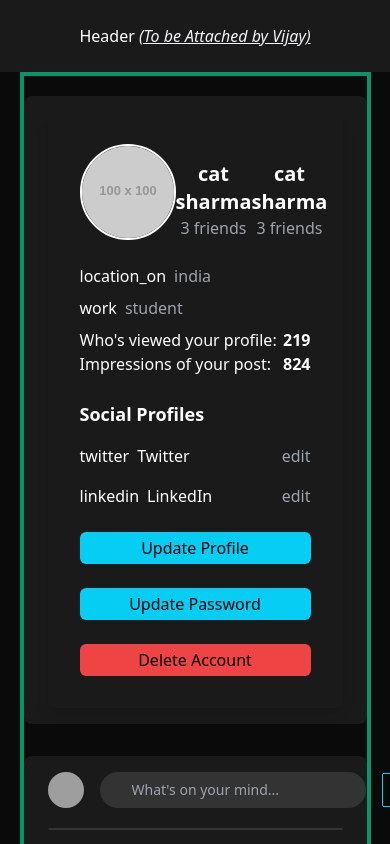
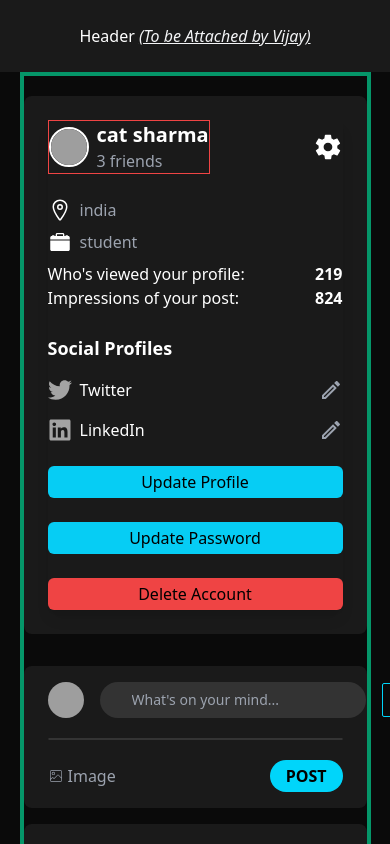
Before and after one commit to Virendra9824/LinkUp, a React (Create React App) app in the folder Frontend/: page / in a window 390 px wide. Shown: the top 844 px of the page. Built offline with nearby package versions, Linux system fonts and the light colour scheme; grey boxes are pictures that could not be loaded.

Commit message:
add single user +usersuggested +  Suggesteduse component and update userdetail.

```diff
--- /dev/null
+++ b/Frontend/src/components/SuggestedUser/SuggestedUser.jsx
@@ -0,0 +1,23 @@
+import React from 'react'
+import { IoPersonAddOutline } from "react-icons/io5";
+
+
+import SingleUser from '../home/SingleUser';
+
+export default function SuggestedUser() {
+  return (
+
+    <div>
+            <div className="bg-[#1A1A1A] rounded-lg p-4">
+                <h3 className="font-semibold text-sm mb-4">Suggested For You</h3>
+                <div className="space-y-4">
+                    {/* Suggested User 1 */}
+                    <><SingleUser/></>
+
+                    {/* Suggested User 2 */}
+                    <><SingleUser/></>
+                </div>
+            </div>
+        </div>
+  )
+}
--- /dev/null
+++ b/Frontend/src/components/home/SingleUser.jsx
@@ -0,0 +1,26 @@
+import React from "react";
+import { IoPersonAddOutline } from "react-icons/io5";
+export default function SingleUser() {
+  return (
+    <div>
+      <div className="flex items-center justify-between">
+        <div className="flex items-center space-x-3">
+          <img
+            src="https://firebasestorage.googleapis.com/v0/b/snap-it-vaibhav.appspot.com/o/1691574321851vbv%20dp.jpeg?alt=media&token=ad848919-3e13-469b-b308-1231181daf84" // Replace with actual user profile image URL
+            alt="User 1"
+            className="w-10 h-10 rounded-full"
+          />
+          <div>
+            <p className="font-medium">Vaibhav Sachdeva</p>
+            <p className="text-sm text-gray-400">Software Developer</p>
+          </div>
+        </div>
+        <button className=" p-4 rounded-full">
+          <span className=" text-white">
+            <IoPersonAddOutline className="text-2xl" />
+          </span>
+        </button>
+      </div>
+    </div>
+  );
+}
--- a/Frontend/src/components/home/UserDetails.jsx
+++ b/Frontend/src/components/home/UserDetails.jsx
@@ -1,40 +1,77 @@
 import React from "react";
+import { MdOutlineEdit } from "react-icons/md";
+import { FaTwitter } from "react-icons/fa";
+import { FaLinkedin } from "react-icons/fa6";
+import { IoLocationOutline } from "react-icons/io5";
+import { IoIosBriefcase } from "react-icons/io";
+import { IoMdSettings } from "react-icons/io";
 
 export default function UserDetails() {
   // let { username, commentData, profilePic } = props;
+  const profilePic =
+    "https://images.unsplash.com/photo-1494790108377-be9c29b29330?q=80&w=2187&auto=format&fit=crop&ixlib=rb-4.0.3&ixid=M3wxMjA3fDB8MHxwaG90by1wYWdlfHx8fGVufDB8fHx8fA%3D%3D";
+
   return (
-    <div className="bg-[#1A1A1A] h-fit px-6 py-4 rounded-lg">
-      <div className='flex justify-center items-center text-[#C2C2C2]'>
-        <div className="max-w-xxl  text-white rounded-lg shadow-lg p-8">
-          <div className="flex items-center justify-evenly ">
-            <img
-              src="https://via.placeholder.com/100" // Replace with actual image URL
-              alt="profile"
-              className="w-24 h-24 rounded-full border-2 border-white"
-            />
-            <div className="text-center mt-4">
-              <h2 className="text-xl font-semibold">cat sharma</h2>
-              <p className="text-gray-400">3 friends</p>
+    <div className="bg-[#1A1A1A] h-fit p-6 rounded-lg ">
+      <div className="flex justify-center items-center text-[#C2C2C2]">
+        <div className="max-w-xxl  text-white rounded-lg shadow-lg ">
+          {/* <div className="flex items-center justify-between ">
+            <div className="flex gap-x-2 justify-center items-center border-red-500 border ">
+              <img
+                src={profilePic} // Replace with actual image URL
+                alt="profile"
+                className="aspect-square  xs:w-12 w-10 a rounded-full border-2 border-white "
+              />
+              <div className=" flex-col items-center mt-4 border border-white">
+                <h2 className="text-xl font-semibold">cat sharma</h2>
+                <p className="text-gray-400">3 friends</p>
+              </div>
             </div>
             <div className="text-center mt-4">
-              <h2 className="text-xl font-semibold">cat sharma</h2>
-              <p className="text-gray-400">3 friends</p>
+              <IoMdSettings className="text-3xl " />
+            </div>
+          </div> */}
+          <div className="flex items-center justify-between">
+            <div className="flex gap-x-2 items-center border-red-500 border">
+              <img
+                src={profilePic} // Replace with actual image URL
+                alt="profile"
+                className="aspect-square xs:w-12 w-10 rounded-full border-2 border-white"
+              />
+              <div className="flex flex-col justify-center items-start">
+                {" "}
+                {/* Adjusted classes here */}
+                <h2 className="text-xl font-semibold">cat sharma</h2>
+                <p className="text-gray-400">3 friends</p>
+              </div>
+            </div>
+            <div className="text-center">
+              <IoMdSettings className="text-3xl" />
             </div>
           </div>
 
-
           <div className="mt-6 space-y-2 ">
             <div className="flex items-center space-x-2">
-              <span className="material-icons">location_on</span>
+              <span className="">
+                <IoLocationOutline className="text-2xl" />
+              </span>
               <span className="text-gray-400">india</span>
             </div>
             <div className="flex items-center space-x-2">
-              <span className="material-icons">work</span>
+              <span className="">
+                <IoIosBriefcase className="text-2xl" />
+              </span>
               <span className="text-gray-400">student</span>
             </div>
             <div className="mt-4 flex-col ">
-              <p className='flex justify-between'><span>Who's viewed your profile: </span><span className="font-bold">219</span></p>
-              <p className='flex justify-between'><span>Impressions of your post:</span> <span className="font-bold">824</span></p>
+              <p className="flex justify-between">
+                <span>Who's viewed your profile: </span>
+                <span className="font-bold">219</span>
+              </p>
+              <p className="flex justify-between">
+                <span>Impressions of your post:</span>{" "}
+                <span className="font-bold">824</span>
+              </p>
             </div>
           </div>
 
@@ -42,25 +79,39 @@ export default function UserDetails() {
             <h3 className="text-lg font-semibold">Social Profiles</h3>
             <div className="flex items-center justify-between">
               <div className="flex items-center space-x-2">
-                <span className="material-icons">twitter</span>
+                <span>
+                  <FaTwitter className="text-[#A3A3A3] text-2xl " />
+                </span>
                 <span>Twitter</span>
               </div>
-              <button className="material-icons text-gray-400">edit</button>
+              <button className=" text-gray-400 ">
+                <MdOutlineEdit className="text-2xl" />
+              </button>
             </div>
             <div className="flex items-center justify-between">
               <div className="flex items-center space-x-2">
-                <span className="material-icons">linkedin</span>
+                <span>
+                  <FaLinkedin className="text-[#A3A3A3] text-2xl " />
+                </span>
                 <span>LinkedIn</span>
               </div>
-              <button className="material-icons text-gray-400">edit</button>
+              <button className=" text-gray-400  ">
+                <MdOutlineEdit className="text-2xl" />
+              </button>
             </div>
           </div>
 
           <div className="mt-6 space-y-6">
-            <button className="w-full bg-[#06CDF4] text-black hover:text-[#06CDF4] hover:bg-[#18292C] duration-200 py-1 px-2 rounded-md">Update Profile</button>
+            <button className="w-full bg-[#06CDF4] text-black hover:text-[#06CDF4] hover:bg-[#18292C] duration-200 py-1 px-2 rounded-md">
+              Update Profile
+            </button>
 
-            <button className="w-full bg-[#06CDF4] text-black hover:text-[#06CDF4] hover:bg-[#18292C] duration-200 py-1 px-2 rounded-md">Update Password</button>
-            <button className="w-full bg-red-500 text-black hover:text-red-500 hover:bg-[#291818] duration-200 py-1 px-2 rounded-md">Delete Account</button>
+            <button className="w-full bg-[#06CDF4] text-black hover:text-[#06CDF4] hover:bg-[#18292C] duration-200 py-1 px-2 rounded-md">
+              Update Password
+            </button>
+            <button className="w-full bg-red-500 text-black hover:text-red-500 hover:bg-[#291818] duration-200 py-1 px-2 rounded-md">
+              Delete Account
+            </button>
           </div>
         </div>
       </div>
--- /dev/null
+++ b/Frontend/src/components/home/UserSuggested.jsx
@@ -0,0 +1,39 @@
+import React from "react";
+import SuggestedUser from "../SuggestedUser/SuggestedUser";
+
+export default function UserSuggested() {
+  return (
+    <div className="  space-y-6 ">
+      {/* Sponsored Ad Section */}
+      <div className="bg-[#1A1A1A] rounded-lg p-6 ">
+        <div className="flex justify-between items-center">
+          <span className="font-semibold text-sm">Sponsored</span>
+          <button className="text-sm text-gray-400">Create Ad</button>
+        </div>
+        <div className="flex justify-center">
+          <img
+            src="https://snap-it-vaibhav.web.app/static/media/info4.ad19338112fb588168b1.jpeg" // Replace with actual ad image URL
+            alt="Ad"
+            className="w-full xs:w-76 mt-4 rounded-lg "
+          />
+        </div>
+
+        <div className="mt-4">
+          <h3 className="font-bold">MikaCosmetics</h3>
+          <a href="https://mikacosmetics.com" className="text-sm text-gray-400">
+            mikacosmetics.com
+          </a>
+          <p className="mt-2 text-sm text-gray-300">
+            Your pathway to stunning and immaculate beauty and make sure your
+            skin is exfoliating skin and shining like light.
+          </p>
+        </div>
+      </div>
+
+      {/* Suggested for You Section */}
+      <>
+        <SuggestedUser />
+      </>
+    </div>
+  );
+}
```
